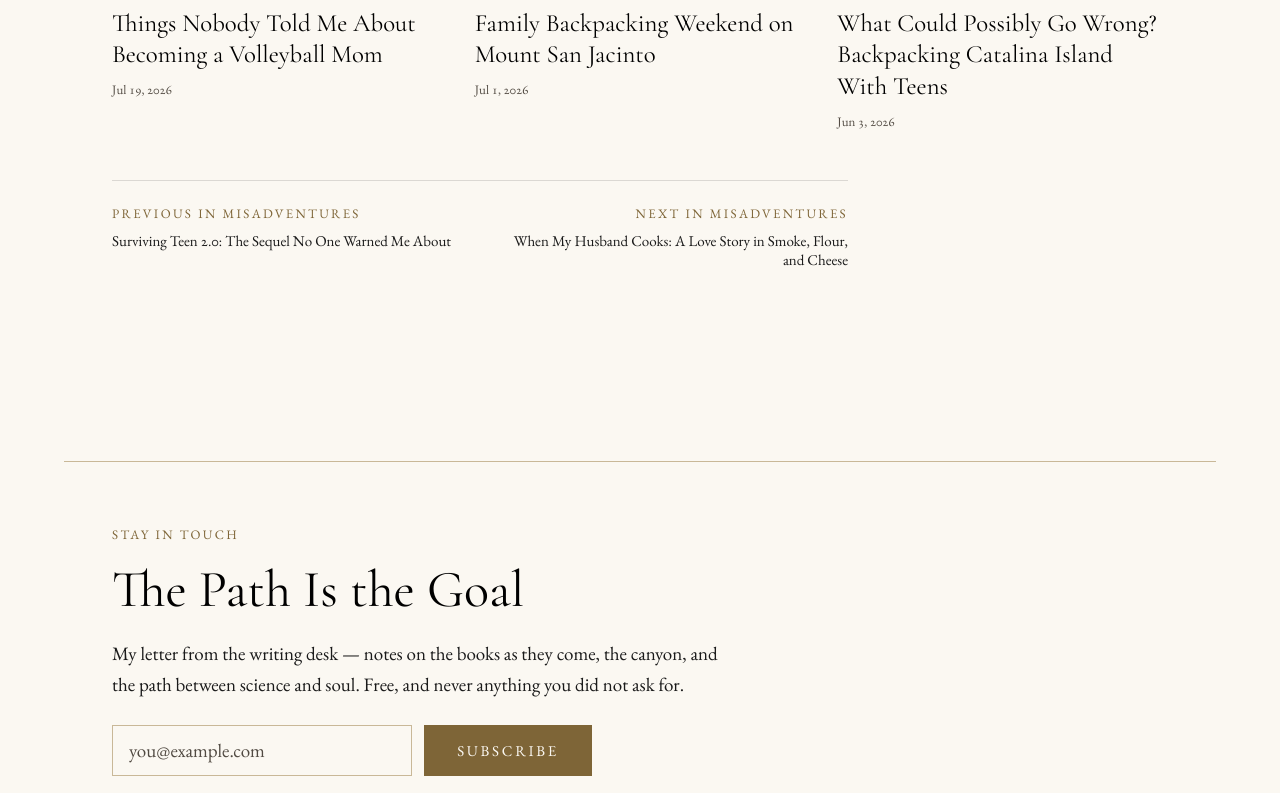
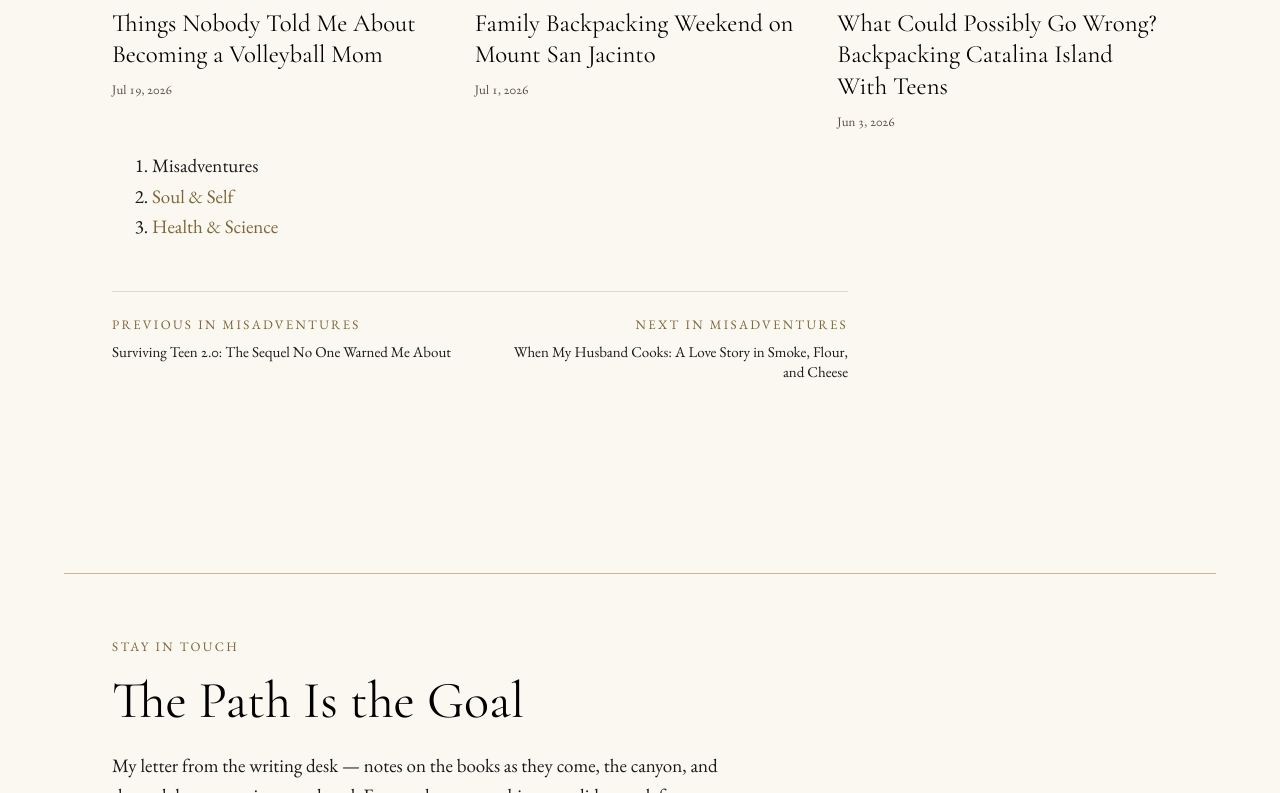
Before and after one commit to adeglon/adeglon.github.io, a Jekyll site: the page built from docs/_posts/2025-08-23-welcome-to-family-mis-adventures.md, in a window 1280 px wide and 900 px high, scrolled down 1920 px, cut to the strip 107-900 px from the top of the window. Built offline with Jekyll 4.4.1, drawn with Linux system fonts in a browser that asks for light colours; a script that is not in the unit is left out.

Commit message:
Strand strip: sibling navigation between the three blog categories
Co-Authored-By: Claude Opus 5 <noreply@anthropic.com>
Claude-Session: https://claude.ai/code/session_01CXLAusaY8sc4P4TTBSZq1C

```diff
--- /dev/null
+++ b/docs/_includes/strand-strip.html
@@ -0,0 +1,23 @@
+{% comment %}
+  The three blog strands, side by side, with the current one marked.
+
+  This is the answer to "how do I get from a Misadventures piece to Soul &
+  Self without going back to /blog/". It is the same component as the
+  trilogy's reading-order strip, and it works on a phone, needs no
+  JavaScript, and cannot trap a keyboard - none of which is true of a
+  hover menu.
+
+  Set `current` to a section key:
+      {% include strand-strip.html current=page.category %}
+{% endcomment %}
+<nav class="strand-strip" aria-label="Blog categories">
+  <ol>
+    {%- for s in site.sections %}
+      {%- if s.key == include.current %}
+      <li aria-current="page">{{ s.name }}</li>
+      {%- else %}
+      <li><a href="{{ '/' | append: s.slug | append: '/' | relative_url }}">{{ s.name }}</a></li>
+      {%- endif %}
+    {%- endfor %}
+  </ol>
+</nav>
--- a/docs/_layouts/post.html
+++ b/docs/_layouts/post.html
@@ -100,6 +100,12 @@ layout: default
   </section>
   {%- endif %}
 
+  {%- comment %}
+    Strand switcher AFTER the essay, never before it. A reader at the top of a
+    piece came to read it, not to choose a different one.
+  {%- endcomment %}
+  {% include strand-strip.html current=cat %}
+
   {%- if older or newer %}
   <nav class="pager" aria-label="More essays{% if section_name %} in {{ section_name }}{% endif %}">
     {%- if older %}
--- a/docs/_layouts/section.html
+++ b/docs/_layouts/section.html
@@ -8,6 +8,8 @@ layout: default
   <h1>{{ page.title }}</h1>
   {% if page.blurb %}<p class="standfirst">{{ page.blurb }}</p>{% endif %}
   {% include ornament.html modifier="ornament--short" %}
+
+  {% include strand-strip.html current=page.category %}
 
   <ul class="post-list">
     {%- for post in site.posts %}
```
